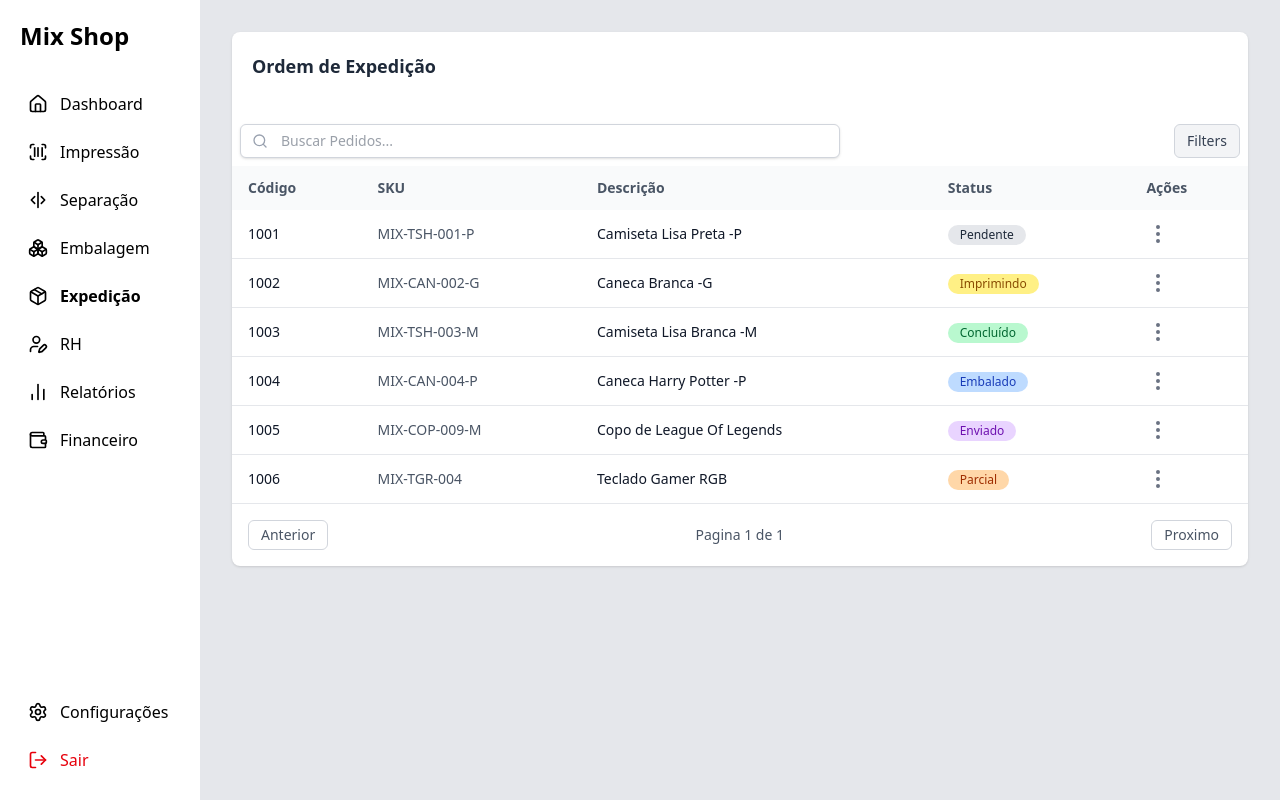
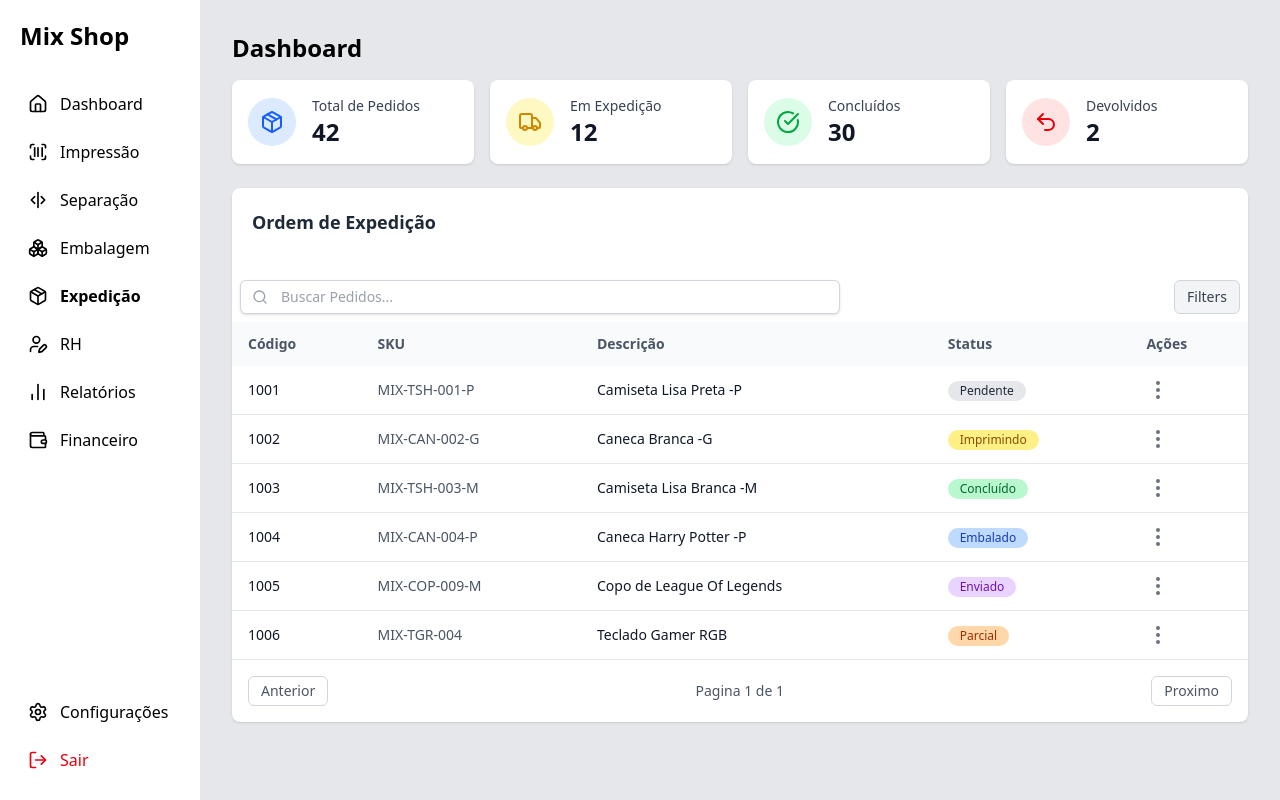
Before and after one commit to gui-ccr/MixShop-Mockup, a React (Vite) app in the folder frontend/: page / in a window 1280 px wide. Built offline with nearby package versions, Linux system fonts and the light colour scheme.

Commit message:
criação dos cards informativos

```diff
--- /dev/null
+++ b/frontend/src/components/common/Statcard.tsx
@@ -0,0 +1,27 @@
+import React from "react";
+
+type StatCardProps = {
+    title: string;
+    value: string;
+    Icon: React.ElementType; // permite passa icones como prop
+    colorClasses: {
+        iconBg: string; // ex: "Bg-blue-400"
+        iconText: string; // ex: "texte-blue-400"
+    };
+};
+
+export function StatCard({title, value, Icon, colorClasses} : StatCardProps) {
+    return(
+        <div className="flex items-center gap-4 rounded-lg bg-white p-4 shadow-sm">
+            {/* circulo do icone */}
+            <div className={`rounded-full p-3 ${colorClasses.iconBg}`}>
+                <Icon className={`h-6 w-6 ${colorClasses.iconText}`}/>
+            </div>
+            {/* conteudo de texto */}
+            <div>
+                <p className="text-sm text-gray-700">{title}</p>
+            <p className="text-2xl font-bold text-gray-900">{value}</p>
+            </div>
+        </div>
+    )
+}
--- /dev/null
+++ b/frontend/src/components/painel/OverallStats.tsx
@@ -0,0 +1,49 @@
+import { StatCard } from "../common/Statcard";
+
+import { Package, Truck, Undo2, CheckCircle } from 'lucide-react';
+
+const stats = [
+  {
+    title: "Total de Pedidos",
+    value: "42",
+    Icon: Package,
+    colors: { iconBg: "bg-blue-100", iconText: "text-blue-600" },
+  },
+  {
+    title: "Em Expedição",
+    value: "12",
+    Icon: Truck,
+    colors: { iconBg: "bg-yellow-100", iconText: "text-yellow-600" },
+  },
+  {
+    title: "Concluídos",
+    value: "30",
+    Icon: CheckCircle,
+    colors: { iconBg: "bg-green-100", iconText: "text-green-600" },
+  },
+  {
+    title: "Devolvidos",
+    value: "2",
+    Icon: Undo2,
+    colors: { iconBg: "bg-red-100", iconText: "text-red-600" },
+  },
+];
+
+export function OverallStats() {
+  return(
+
+    <div className="grid grid-cols-1 gap-4 md:grid-cols-2 lg:grid-cols-4">
+      {/* loop de dados */}
+
+      {stats.map((stat) => (
+        <StatCard
+        key={stat.title}
+        title={stat.title}
+        value={stat.value}
+        Icon={stat.Icon}
+        colorClasses={stat.colors}
+        />
+      ))}
+    </div>
+  )
+}
--- a/frontend/src/pages/PainelProducao.tsx
+++ b/frontend/src/pages/PainelProducao.tsx
@@ -2,6 +2,7 @@ import { useState } from 'react';
 import { mockPedidos } from '../data/mockData';
 import type { Pedido } from '../data/mockData';
 import { FilaPedidos } from '../components/painel/FilaPedidos'; // 1. Importa o "Mestre de Obras"
+import { OverallStats } from '../components/painel/OverallStats';
 
 export function PainelProducao() {
   const [pedidos, setPedidos] = useState<Pedido[]>(mockPedidos);
@@ -10,7 +11,11 @@ export function PainelProducao() {
     <>
       <div className="p-8">
         <div className='w-full max-w-6xl'>
+          <h1 className='text-2xl font-bold mb-4'>Dashboard</h1>
+          <OverallStats/>
+          <div className='mt-6'>
           <FilaPedidos pedidos={pedidos}/>
+          </div>
         </div>
       </div>
     </>
```
